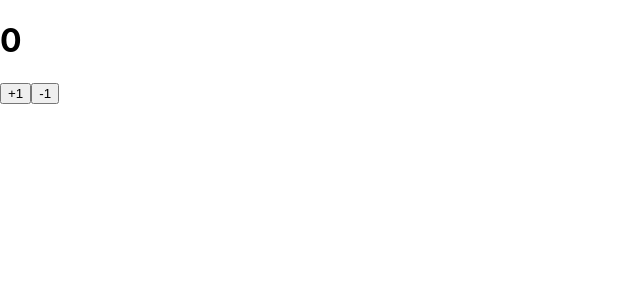
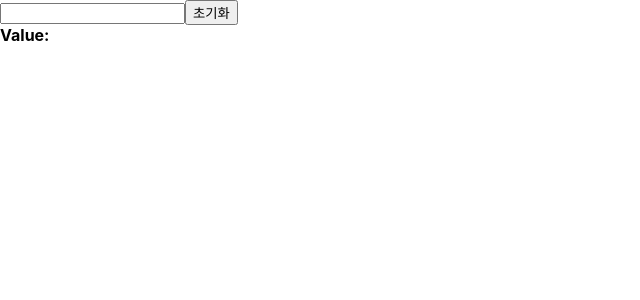
Before and after one commit to sejoonkim/modern_react, a React (Create React App) app: page / in a window 1280 px wide. Shown: the top 300 px of the page, without its empty margins (0-640 px from the left). Built offline with nearby package versions, Linux system fonts and the light colour scheme.

Commit message:
feat: Managing Input States

```diff
--- a/src/App.js
+++ b/src/App.js
@@ -1,8 +1,9 @@
 import React from "react";
 import Counter from "./Counter";
+import InputSample from "./InputSample";
 
 function App() {
-  return <Counter />;
+  return <InputSample />;
 }
 
 export default App;
--- /dev/null
+++ b/src/InputSample.js
@@ -0,0 +1,23 @@
+import React, { useState } from "react";
+
+function InputSample() {
+  const [text, setText] = useState("");
+  const onChange = (e) => {
+    setText(e.target.value);
+  };
+  const onReset = () => {
+    setText("");
+  };
+  return (
+    <div>
+      <input onChange={onChange} value={text} />
+      <button onClick={onReset}>초기화</button>
+      <div>
+        <b>Value: </b>
+        {text}
+      </div>
+    </div>
+  );
+}
+
+export default InputSample;
```
Also changed, not shown: 1 other file (tests, documents, lock files or other folders).
